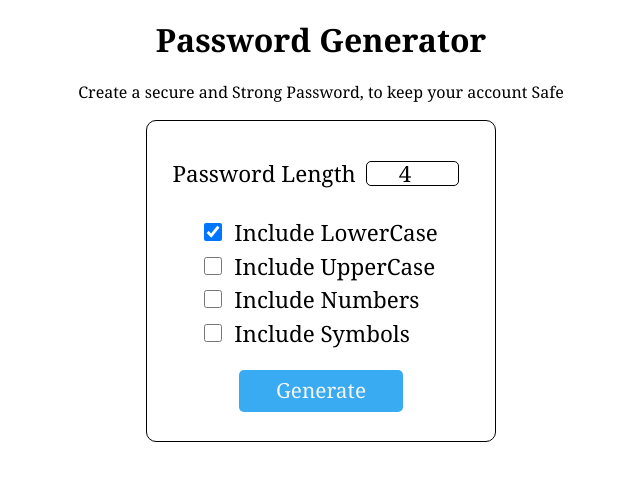
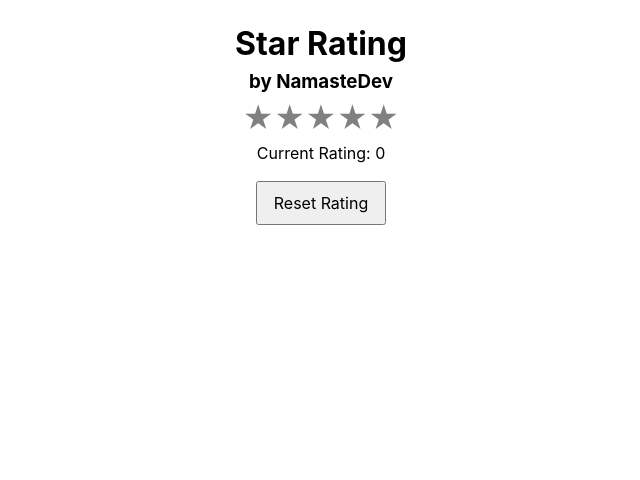
Before and after one commit to shubhamchasing/react-vite-prep, a React (Vite) app: page / in a window 1280 px wide. Shown: the top 480 px of the page, without its empty margins (319-959 px from the left). Built offline with nearby package versions, Linux system fonts and the light colour scheme.

Commit message:
feat: add star rating

```diff
--- a/src/App.jsx
+++ b/src/App.jsx
@@ -1,5 +1,6 @@
 import "./App.css";
-import PasswordGenerator from "./Components/PasswordGenerator";
+import StarRating from "./Components/StarRating";
+// import PasswordGenerator from "./Components/PasswordGenerator";
 // import MarkdownEditor from "./Components/MarkdownEditor";
 // import UndoRedo from "./Components/UndoRedo";
 // import TrafficLight from "./Components/TrafficLights";
@@ -57,7 +58,7 @@ function App() {
   return (
     <>
       <div className="App">
-        <PasswordGenerator />
+        <StarRating/>
       </div>
     </>
   );
--- /dev/null
+++ b/src/Components/StarRating/index.jsx
@@ -0,0 +1,54 @@
+// StarRating.js
+
+import React, { useState } from "react";
+
+function StarRating() {
+  // Step 1: Create state variables
+  // use `rating` to store the selected rating, and `setRating` to update it
+
+  const [rating, setRating] = useState(0);
+
+  const handleSetRating = (star) => setRating(star);
+
+  return (
+    <div style={{ textAlign: "center", padding: "20px" }}>
+      <h1>Star Rating</h1>
+      <h3>by NamasteDev</h3>
+
+      {/* Step 2: Render 5 stars using a loop ★★★★★ */}
+      <div>
+        {[1, 2, 3, 4, 5].map((star) => (
+          <span
+            key={star}
+            onClick={() => handleSetRating(star)}
+            style={{
+              cursor: "pointer",
+              fontSize: "30px",
+              color: `${star <= rating ? "gold" : "grey"}`,
+            }}
+          >
+            ★
+          </span>
+        ))}
+      </div>
+
+      {/* Step 3: Update rating when a star is clicked */}
+      {/* Step 4: Style stars based on rating */}
+
+      {/* Step 5: Display current rating */}
+
+      <p>Current Rating: {rating}</p>
+
+      {/* Step 6: Add a Reset button to clear the rating */}
+      <button
+        type="button"
+        style={{ margin: "1rem", padding: "0.5rem 1rem" }}
+        onClick={() => setRating(0)}
+      >
+        Reset Rating
+      </button>
+    </div>
+  );
+}
+
+export default StarRating;
--- /dev/null
+++ b/src/Components/StarRating/styles.css
@@ -0,0 +1,15 @@
+body {
+  font-family: sans-serif;
+  -webkit-font-smoothing: auto;
+  -moz-font-smoothing: auto;
+  -moz-osx-font-smoothing: grayscale;
+  font-smoothing: auto;
+  text-rendering: optimizeLegibility;
+  font-smooth: always;
+  -webkit-tap-highlight-color: transparent;
+  -webkit-touch-callout: none;
+}
+
+h1 {
+  font-size: 1.5rem;
+}
```
